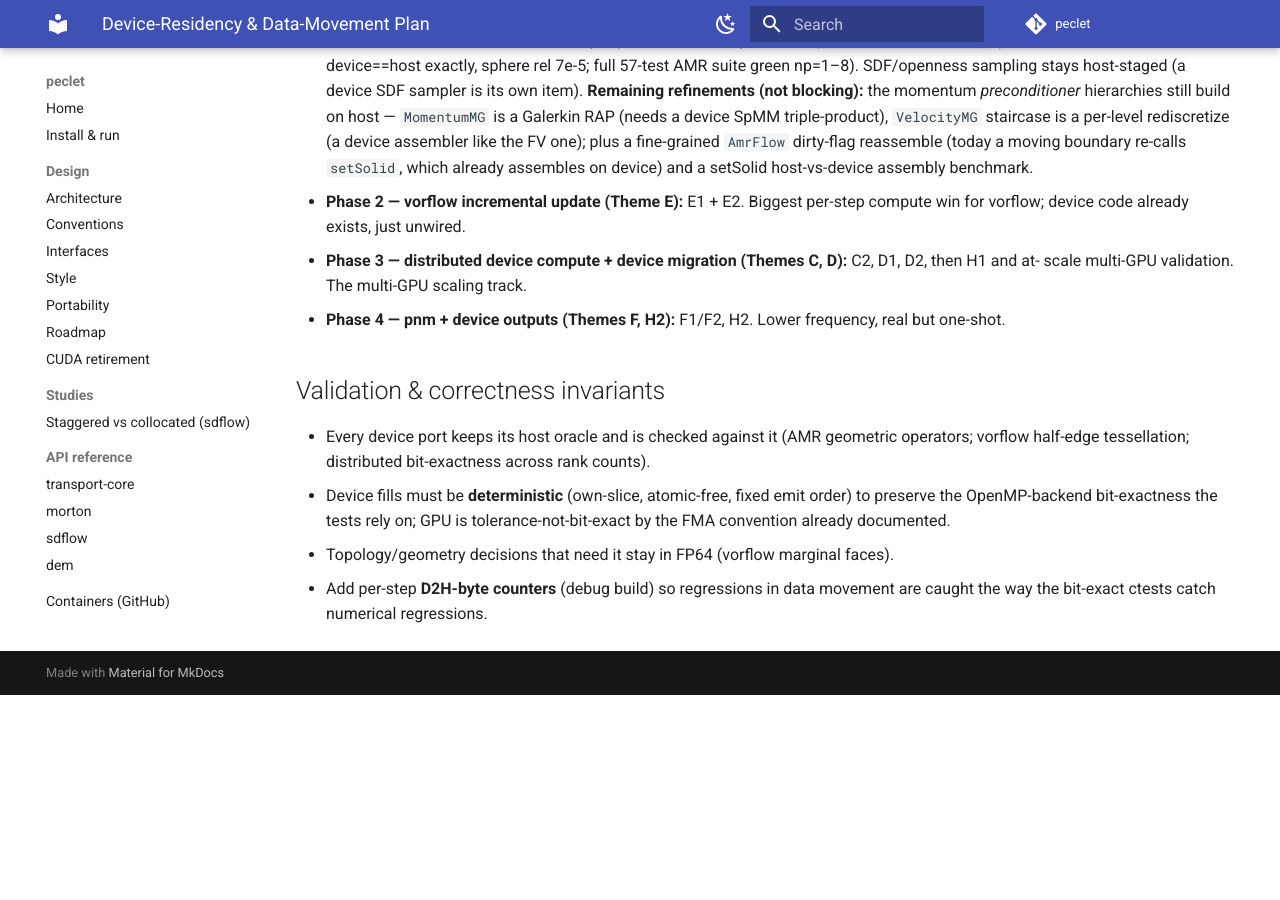
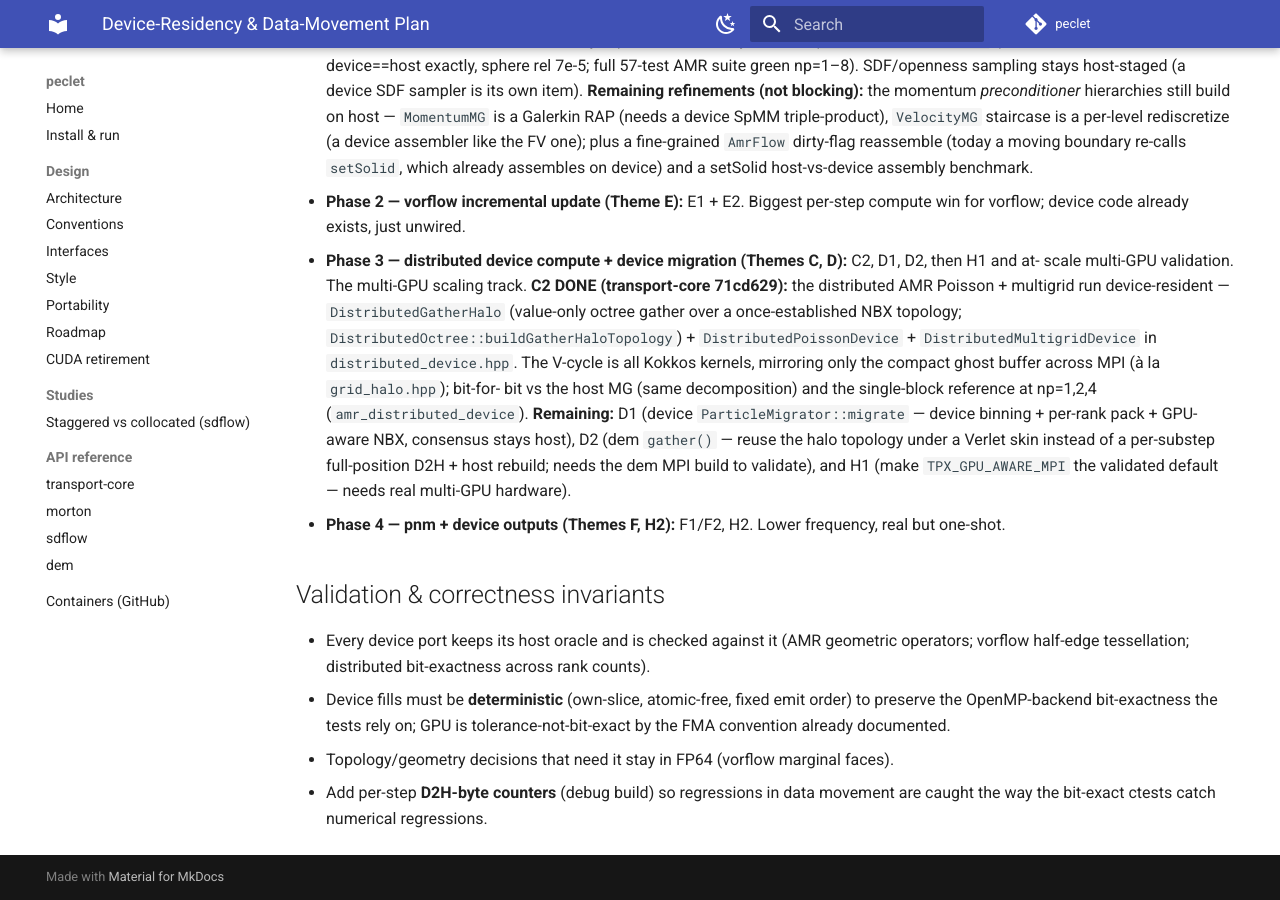
Before and after one commit to computational-chemical-engineering/peclet, an MkDocs documentation site: the page built from docs/DEVICE_RESIDENCY_PLAN.md, in a window 1280 px wide and 900 px high, scrolled down 5339 px. Built offline with MkDocs 1.6.1 and Material for MkDocs 9.7.7, drawn with Linux system fonts in a browser that asks for light colours; comment, search, counter and statistics services are not loaded; before the commit the page ends 6034 px from its top, so only the background shows below that.

Commit message:
docs: Phase 3 C2 done (device distributed Poisson/MG); D1/D2/H1 remaining
Co-Authored-By: Claude Opus 4.8 <noreply@anthropic.com>

```diff
--- a/docs/DEVICE_RESIDENCY_PLAN.md
+++ b/docs/DEVICE_RESIDENCY_PLAN.md
@@ -175,7 +175,16 @@ The CFD solver is clean; pnm is where the avoidable host work lives.
 - **Phase 2 — vorflow incremental update (Theme E):** E1 + E2. Biggest per-step compute win for vorflow;
   device code already exists, just unwired.
 - **Phase 3 — distributed device compute + device migration (Themes C, D):** C2, D1, D2, then H1 and at-
-  scale multi-GPU validation. The multi-GPU scaling track.
+  scale multi-GPU validation. The multi-GPU scaling track. **C2 DONE (transport-core 71cd629):** the
+  distributed AMR Poisson + multigrid run device-resident — `DistributedGatherHalo` (value-only octree
+  gather over a once-established NBX topology; `DistributedOctree::buildGatherHaloTopology`) +
+  `DistributedPoissonDevice` + `DistributedMultigridDevice` in `distributed_device.hpp`. The V-cycle is
+  all Kokkos kernels, mirroring only the compact ghost buffer across MPI (à la `grid_halo.hpp`); bit-for-
+  bit vs the host MG (same decomposition) and the single-block reference at np=1,2,4
+  (`amr_distributed_device`). **Remaining:** D1 (device `ParticleMigrator::migrate` — device binning +
+  per-rank pack + GPU-aware NBX, consensus stays host), D2 (dem `gather()` — reuse the halo topology
+  under a Verlet skin instead of a per-substep full-position D2H + host rebuild; needs the dem MPI build
+  to validate), and H1 (make `TPX_GPU_AWARE_MPI` the validated default — needs real multi-GPU hardware).
 - **Phase 4 — pnm + device outputs (Themes F, H2):** F1/F2, H2. Lower frequency, real but one-shot.
 
 ## Validation & correctness invariants
```
